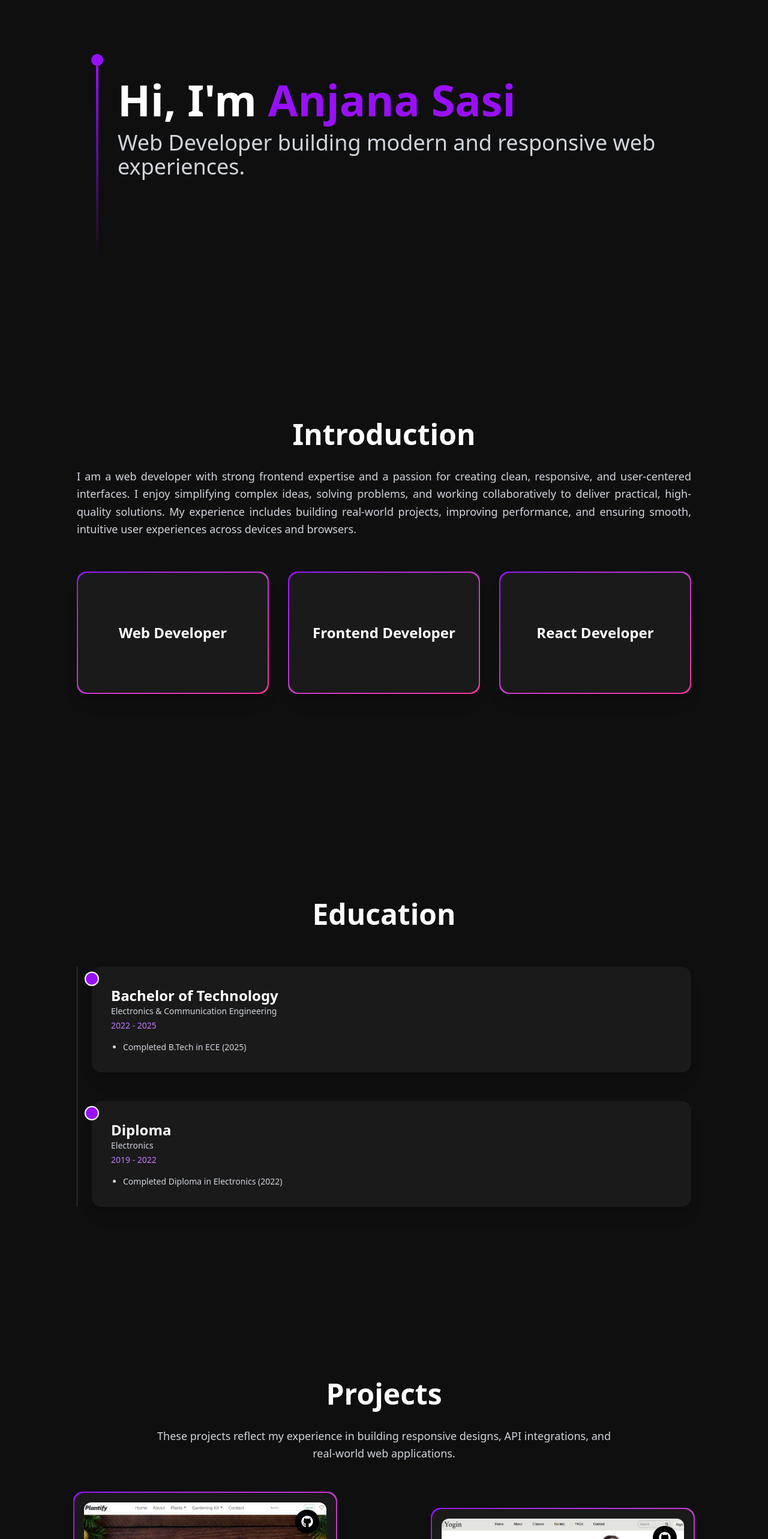
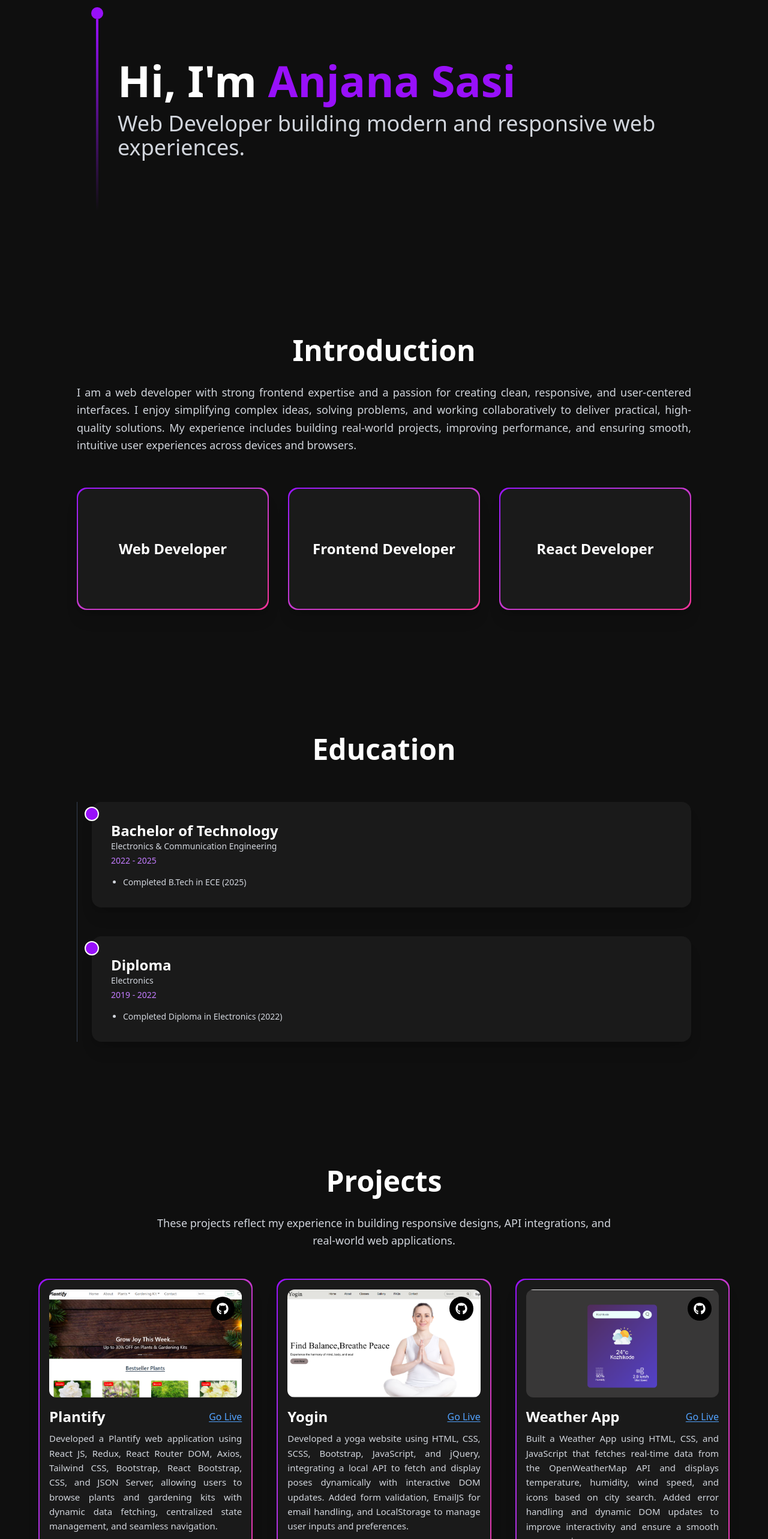
Before and after one commit to devanjana401/Anjanasasi-portfolio-, a React (Vite) app: page / in a window 1280 px wide. Shown: the part 180-2746 px from the top of the page at 60% size. Built offline with nearby package versions, Linux system fonts and the light colour scheme.

Commit message:
Added new files

```diff
--- a/package.json
+++ b/package.json
@@ -10,6 +10,7 @@
     "preview": "vite preview"
   },
   "dependencies": {
+    "@emailjs/browser": "^4.4.1",
     "@tailwindcss/vite": "^4.1.17",
     "react": "^19.2.0",
     "react-dom": "^19.2.0",
--- a/src/components/sections/About.jsx
+++ b/src/components/sections/About.jsx
@@ -2,40 +2,53 @@ import React from "react";
 
 const About = () => {
   return (
-        <section id="about" className="w-full min-h-screen bg-[#0f0f0f] text-white py-20 px-6 flex justify-center">
+    <section
+      id="about"
+      style={{
+        height: "auto",
+        minHeight: "unset",
+        overflowX: "hidden",
+      }}
+      className="w-full bg-[#0f0f0f] text-white py-20 px-6 flex justify-center"
+    >
       <div className="max-w-5xl w-full">
 
-                <h2 className="text-5xl font-bold mb-8 text-center">Introduction</h2>
+        {/* header */}
+        <h2 className="text-5xl font-bold mb-8 text-center">
+          Introduction
+        </h2>
 
-                {/* about paragraph */}
+        {/* paragraph */}
         <p className="text-gray-300 leading-relaxed text-lg text-justify">
-                    I am a web developer with strong frontend expertise and a passion for creating clean, responsive, and user-centered interfaces. I enjoy simplifying complex ideas, solving problems, and working collaboratively to deliver practical, high-quality solutions. My experience includes building real-world projects, improving performance, and ensuring smooth, intuitive user experiences across devices and browsers.
+          I am a web developer with strong frontend expertise and a passion for
+          creating clean, responsive, and user-centered interfaces. I enjoy
+          simplifying complex ideas, solving problems, and working collaboratively
+          to deliver practical, high-quality solutions. My experience includes
+          building real-world projects, improving performance, and ensuring smooth,
+          intuitive user experiences across devices and browsers.
         </p>
 
         {/* cards */}
         <div className="mt-14 grid grid-cols-1 sm:grid-cols-3 gap-8">
 
-                    {/* card 1 */}
-                    <div className="rounded-2xl bg-gradient-to-br from-purple-600 to-pink-500 p-[2px] shadow-xl hover:scale-105 transition-transform">
-                        <div className="bg-[#1a1a1a] rounded-2xl p-8 min-h-[200px] flex flex-col justify-center items-center">
+          <div className="rounded-2xl bg-gradient-to-br from-purple-600 to-pink-500 p-[2px] shadow-xl hover:scale-105 transition-transform duration-300">
+            <div className="bg-[#1a1a1a] rounded-2xl p-8 min-h-[200px] flex justify-center items-center">
               <h3 className="text-2xl font-semibold text-center">
                 Web Developer
               </h3>
             </div>
           </div>
 
-                    {/* card 2 */}
-                    <div className="rounded-2xl bg-gradient-to-br from-purple-600 to-pink-500 p-[2px] shadow-xl hover:scale-105 transition-transform">
-                        <div className="bg-[#1a1a1a] rounded-2xl p-8 min-h-[200px] flex flex-col justify-center items-center">
+          <div className="rounded-2xl bg-gradient-to-br from-purple-600 to-pink-500 p-[2px] shadow-xl hover:scale-105 transition-transform duration-300">
+            <div className="bg-[#1a1a1a] rounded-2xl p-8 min-h-[200px] flex justify-center items-center">
               <h3 className="text-2xl font-semibold text-center">
                 Frontend Developer
               </h3>
             </div>
           </div>
 
-                    {/* card 3 */}
-                    <div className="rounded-2xl bg-gradient-to-br from-purple-600 to-pink-500 p-[2px] shadow-xl hover:scale-105 transition-transform">
-                        <div className="bg-[#1a1a1a] rounded-2xl p-8 min-h-[200px] flex flex-col justify-center items-center">
+          <div className="rounded-2xl bg-gradient-to-br from-purple-600 to-pink-500 p-[2px] shadow-xl hover:scale-105 transition-transform duration-300">
+            <div className="bg-[#1a1a1a] rounded-2xl p-8 min-h-[200px] flex justify-center items-center">
               <h3 className="text-2xl font-semibold text-center">
                 React Developer
               </h3>
--- a/src/components/sections/Education.jsx
+++ b/src/components/sections/Education.jsx
@@ -19,25 +19,41 @@ const Education = () => {
   return (
     <section
       id="education"
-      className="w-full min-h-screen bg-[#0f0f0f] text-white py-20 px-6 flex justify-center"
+      style={{
+        height: "auto",
+        minHeight: "unset",
+        overflowX: "hidden",
+      }}
+      className="w-full bg-[#0f0f0f] py-20 px-6"
     >
-      <div className="max-w-5xl w-full">
+      <div className="max-w-5xl mx-auto md:mt-12">
 
-        <h2 className="text-5xl font-bold mb-8 text-center">Education</h2>
+        <h2 className="text-5xl font-bold mb-8 text-center text-white">
+          Education
+        </h2>
 
         {/* timeline */}
         <div className="mt-16 relative border-l border-gray-700">
+
           {education.map((edu, index) => (
             <div key={index} className="mb-12 ml-6 relative">
 
-              {/* timeline dot */}
+              {/* dot */}
               <span className="absolute -left-3 top-2 w-6 h-6 bg-purple-600 rounded-full border-2 border-white"></span>
 
               {/* card */}
               <div className="bg-[#1a1a1a] rounded-2xl p-8 shadow-xl">
-                <h3 className="text-2xl font-bold">{edu.title}</h3>
-                <p className="text-gray-300 text-sm">{edu.school}</p>
-                <p className="text-purple-400 text-sm mt-1">{edu.date}</p>
+                <h3 className="text-2xl font-bold text-white">
+                  {edu.title}
+                </h3>
+
+                <p className="text-gray-300 text-sm">
+                  {edu.school}
+                </p>
+
+                <p className="text-purple-400 text-sm mt-1">
+                  {edu.date}
+                </p>
 
                 <ul className="mt-4 list-disc ml-5 space-y-1">
                   {edu.points.map((point, i) => (
@@ -50,6 +66,7 @@ const Education = () => {
 
             </div>
           ))}
+
         </div>
       </div>
     </section>
--- a/src/components/sections/Home.jsx
+++ b/src/components/sections/Home.jsx
@@ -1,29 +1,45 @@
-import React from 'react'
+import React from "react";
 
 const Home = () => {
   return (
-    <section id="home" className="relative w-full h-screen bg-[#0f0f0f] flex items-center">
-      <div className="max-w-5xl mx-auto px-6 flex flex-row items-start gap-6">
+    <section
+      id="home"
+      style={{
+        height: "auto",
+        minHeight: "unset",
+        overflowX: "hidden",
+      }}
+      className="relative w-full bg-[#0f0f0f] py-20 md:py-32"
+    >
+      <div
+        className="
+          max-w-5xl mx-auto px-6
+          flex flex-row items-start gap-6
+          md:items-center md:justify-center
+          md:mt-16
+        "
+      >
 
         {/* left dot-line */}
-        <div className="flex flex-col justify-center items-center mt-20">
+        <div className="flex flex-col items-center mt-20 md:mt-0">
           <div className="w-5 h-5 rounded-full bg-purple-600"></div>
-          <div className="w-1 sm:h-80 h-40 bg-gradient-to-b from-purple-600 to-transparent"></div>
+          <div className="w-1 h-40 md:h-80 bg-gradient-to-b from-purple-600 to-transparent"></div>
         </div>
 
         {/* text */}
-        <div className='mt-30'>
-          <h1 className="text-5xl sm:text-7xl font-bold text-white">
+        <div className="mt-10 md:mt-0">
+          <h1 className="text-5xl sm:text-6xl md:text-7xl font-bold text-white">
             Hi, I'm <span className="text-purple-600">Anjana Sasi</span>
           </h1>
-          <p className="mt-4 text-4xl text-gray-300">
+
+          <p className="mt-4 text-2xl sm:text-3xl md:text-4xl text-gray-300">
             Web Developer building modern and responsive web experiences.
           </p>
         </div>
 
       </div>
     </section>
-  )
-}
+  );
+};
 
-export default Home
+export default Home;
--- a/src/components/sections/Projects.jsx
+++ b/src/components/sections/Projects.jsx
@@ -1,11 +1,10 @@
 import React from "react";
-import { FaGithub } from "react-icons/fa"
-// importing images
-import plantifyImg from "../../assets/images/Plantify.png"
+import { FaGithub } from "react-icons/fa";
+import plantifyImg from "../../assets/images/Plantify.png";
 import yoginImg from "../../assets/images/Yogin.png";
 import weatherImg from "../../assets/images/Weather-app.png";
-import starbucksImg from "../../assets/images/Starbucks.png"
-import dmartImg from "../../assets/images/Dmart.png"
+import starbucksImg from "../../assets/images/Starbucks.png";
+import dmartImg from "../../assets/images/Dmart.png";
 
 const projects = [
   {
@@ -13,29 +12,34 @@ const projects = [
     image: plantifyImg,
     live: "https://plantify-crza81ydm-anjana-sasis-projects.vercel.app",
     github: "https://github.com/devanjana401/Plantify.git",
-    description: "Developed a Plantify web application using React JS, Redux, React Router DOM, Axios, Tailwind CSS, Bootstrap, React Bootstrap, and CSS, allowing users to browse plants and gardening kits with dynamic data fetching, centralized state management, and seamless navigation.",
+    description:
+      "Developed a Plantify web application using React JS, Redux, React Router DOM, Axios, Tailwind CSS, Bootstrap, React Bootstrap, CSS, and JSON Server, allowing users to browse plants and gardening kits with dynamic data fetching, centralized state management, and seamless navigation.",
     features: [
       "Plant & gardening kit browsing",
-      "Dynamic data fetching with Axios",
+      "Dynamic data fetching with Axios and JSON Server",
       "Centralized state management using Redux",
       "Client-side routing with React Router DOM",
-      "Responsive UI design",
     ],
-
-    tags: ["React JS", "Redux", "Axios", "React Router DOM", "Tailwind CSS", "Bootstrap", "React Bootstrap", "CSS"],
+    tags: [
+      "React JS",
+      "Redux",
+      "Axios",
+      "React Router DOM",
+      "Tailwind CSS",
+      "Bootstrap",
+      "React Bootstrap",
+      "CSS",
+      "JSON Server",
+    ],
   },
   {
     name: "Yogin",
     image: yoginImg,
     live: "https://devanjana401.github.io/Yogin/",
     github: "https://github.com/devanjana401/Yogin.git",
-    description: "Developed a yoga website using HTML, CSS, SCSS, Bootstrap, JavaScript, and jQuery, integrating a local API to fetch and display poses dynamically with interactive DOM updates. Added form validation, EmailJS for email handling, and LocalStorage to manage user inputs and preferences.",
-    features: [
-      "Local API integration",
-      "Dynamic UI updates",
-      "Form validation",
-      "LocalStorage & EmailJS",
-    ],
+    description:
+      "Developed a yoga website using HTML, CSS, SCSS, Bootstrap, JavaScript, and jQuery, integrating a local API to fetch and display poses dynamically with interactive DOM updates. Added form validation, EmailJS for email handling, and LocalStorage to manage user inputs and preferences.",
+    features: ["Local API integration", "Dynamic UI updates", "Form validation", "LocalStorage & EmailJS"],
     tags: ["HTML", "CSS", "SCSS", "Bootstrap", "jQuery", "JavaScript", "API"],
   },
   {
@@ -43,13 +47,9 @@ const projects = [
     image: weatherImg,
     live: "https://devanjana401.github.io/Weather-app/",
     github: "https://github.com/devanjana401/Weather-app.git",
-    description: "Built a Weather App using HTML, CSS, and JavaScript that fetches real-time data from the OpenWeatherMap API and displays temperature, humidity, wind speed, and icons based on city search. Added error handling and dynamic DOM updates to improve interactivity and ensure a smooth user experience.",
-    features: [
-      "City-based weather search",
-      "Dynamic temperature & humidity",
-      "Error handling",
-      "Interactive DOM updates",
-    ],
+    description:
+      "Built a Weather App using HTML, CSS, and JavaScript that fetches real-time data from the OpenWeatherMap API and displays temperature, humidity, wind speed, and icons based on city search. Added error handling and dynamic DOM updates to improve interactivity and ensure a smooth user experience.",
+    features: ["City-based weather search", "Dynamic temperature & humidity", "Error handling", "Interactive DOM updates"],
     tags: ["HTML", "CSS", "JavaScript", "API"],
   },
   {
@@ -59,12 +59,7 @@ const projects = [
     github: "https://github.com/devanjana401/Starbucks-clone.git",
     description:
       "Designed and developed static, responsive websites to practice real-world layouts and improve UI structure. Used HTML, CSS, and Bootstrap to ensure smooth navigation, cross-browser compatibility, and mobile-friendly performance.",
-    features: [
-      "Responsive layouts",
-      "Smooth navigation",
-      "Cross-browser compatibility",
-      "Mobile-friendly design",
-    ],
+    features: ["Responsive layouts", "Smooth navigation", "Cross-browser compatibility", "Mobile-friendly design"],
     tags: ["HTML", "CSS", "Bootstrap"],
   },
   {
@@ -74,12 +69,7 @@ const projects = [
     github: "https://github.com/devanjana401/DMart-clone.git",
     description:
       "Built responsive and neat web pages that follow real-world layouts and offer smooth navigation. Used HTML, CSS, and Bootstrap with reusable styles, mobile-friendly design, cross-browser support, and better loading performance.",
-    features: [
-      "Responsive UI",
-      "Reusable components",
-      "Cross-browser support",
-      "Optimized performance",
-    ],
+    features: ["Responsive UI", "Reusable components", "Cross-browser support", "Optimized performance"],
     tags: ["HTML", "CSS", "Bootstrap"],
   },
 ];
@@ -97,22 +87,22 @@ const Projects = () => {
           These projects reflect my experience in building responsive designs, API integrations, and real-world web applications.
         </p>
 
-        {/* cards */}
-        <div className="grid grid-cols-1 sm:grid-cols-2 gap-10 place-items-center">
+        {/* cards grid */}
+
+        <div className="grid grid-cols-1 sm:grid-cols-2 lg:grid-cols-3 gap-10">
           {projects.map((project, index) => (
             <div
               key={index}
-              className=" w-full max-w-[440px] md:max-w-full lg:max-w-[440px] rounded-2xl bg-gradient-to-br from-purple-600 to-pink-500 p-[2px] shadow-xl hover:scale-105 transition-transform"
+              className="w-full max-w-[440px] rounded-2xl bg-gradient-to-br from-purple-600 to-pink-500 p-[2px] shadow-xl hover:scale-105 transition-transform h-full"
             >
-              <div className="bg-[#1a1a1a] rounded-2xl p-4">
-                {/* image */}
-                <div className="relative w-full h-56">
+              <div className="bg-[#1a1a1a] rounded-2xl p-4 flex flex-col h-full">
+
+                <div className="relative w-full aspect-[16/9] mb-4">
                   <img
                     src={project.image}
                     alt={project.name}
                     className="w-full h-full object-cover rounded-xl"
                   />
-                  {/* github icon */}
                   <a
                     href={project.github}
                     target="_blank"
@@ -122,10 +112,9 @@ const Projects = () => {
                   </a>
                 </div>
 
-                {/* project details + live link */}
-                <div className="flex justify-between items-center mt-5">
+                <div className="flex flex-col flex-grow">
+                  <div className="flex justify-between items-center mb-2">
                     <h3 className="text-2xl font-semibold">{project.name}</h3>
-
                     <a
                       href={project.live}
                       target="_blank"
@@ -135,23 +124,26 @@ const Projects = () => {
                     </a>
                   </div>
 
-                <p className="text-gray-300 mt-3 text-[15px] leading-relaxed">
+                  <p className="text-gray-300 text-[15px] leading-relaxed mb-2 text-justify">
                     {project.description}
                   </p>
 
-                <h4 className="mt-5 font-semibold text-[17px]">Features</h4>
-                <ul className="list-disc ml-5 mt-2 space-y-1 text-gray-400 text-[15px]">
+                  <div>
+                    <h4 className="mt-2 font-semibold text-[17px]">Features</h4>
+                    <ul className="list-disc ml-5 mt-1 space-y-1 text-gray-400 text-[15px]">
                       {project.features.map((f, i) => (
                         <li key={i}>{f}</li>
                       ))}
                     </ul>
 
-                <div className="flex flex-wrap gap-2 mt-5">
+                    <div className="flex flex-wrap gap-2 mt-2">
                       {project.tags.map((tag, i) => (
                         <span key={i} className="text-[14px] text-purple-300">
                           #{tag}
                         </span>
                       ))}
+                    </div>
+                  </div>
                 </div>
               </div>
             </div>
```
Also changed, not shown: src/components/Navbar.jsx (+11 -4 lines), src/components/sections/Contact.jsx (+58 -13 lines), 1 other file (tests, documents, lock files or other folders). Lines whose indentation alone changed are shown as unchanged.
